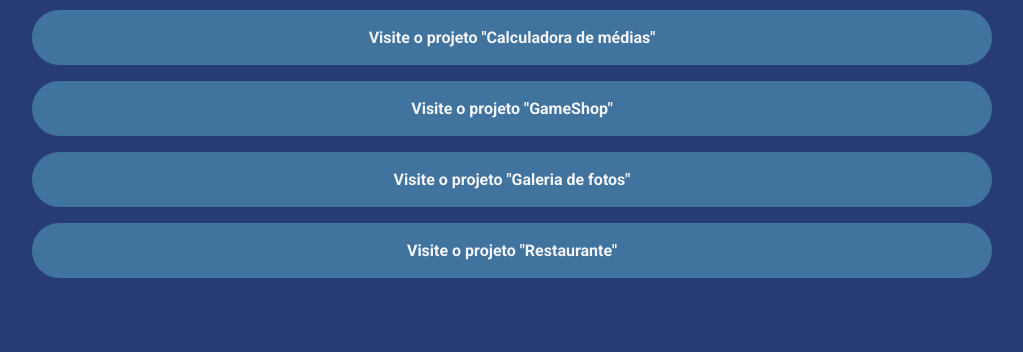
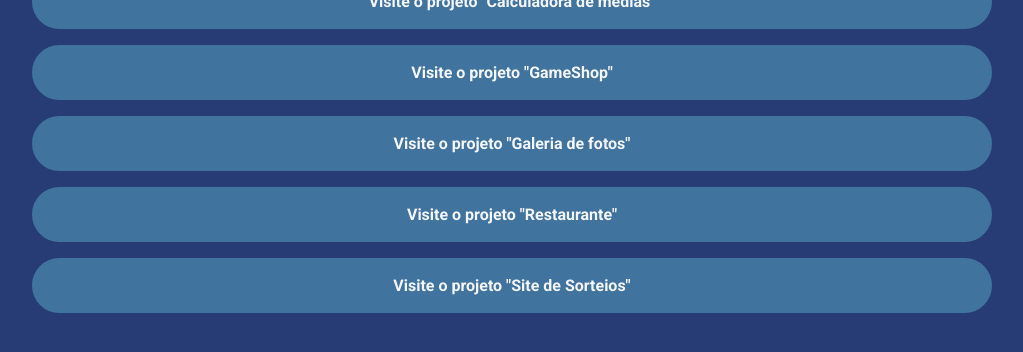
Before and after one commit to lexawolff/linktree_teste, a website: page index.html in a window 1280 px wide. Shown: the part 384-736 px from the top of the page, without its empty margins (128-1151 px from the left). Drawn offline with Linux system fonts and the light colour scheme.

Commit message:
adicionando mais um link de um novo projeto

```diff
--- a/index.html
+++ b/index.html
@@ -62,6 +62,9 @@
                 <li class="projects-list-item">
                     <a href="https://lexa-site-restaurante.vercel.app/">Visite o projeto "Restaurante"</a>
                 </li>
+                <li class="projects-list-item">
+                    <a href="https://lexa-sorteador-grunt.vercel.app/">Visite o projeto "Site de Sorteios"</a>
+                </li>
             </ul>
         </nav>
     </div>
```
